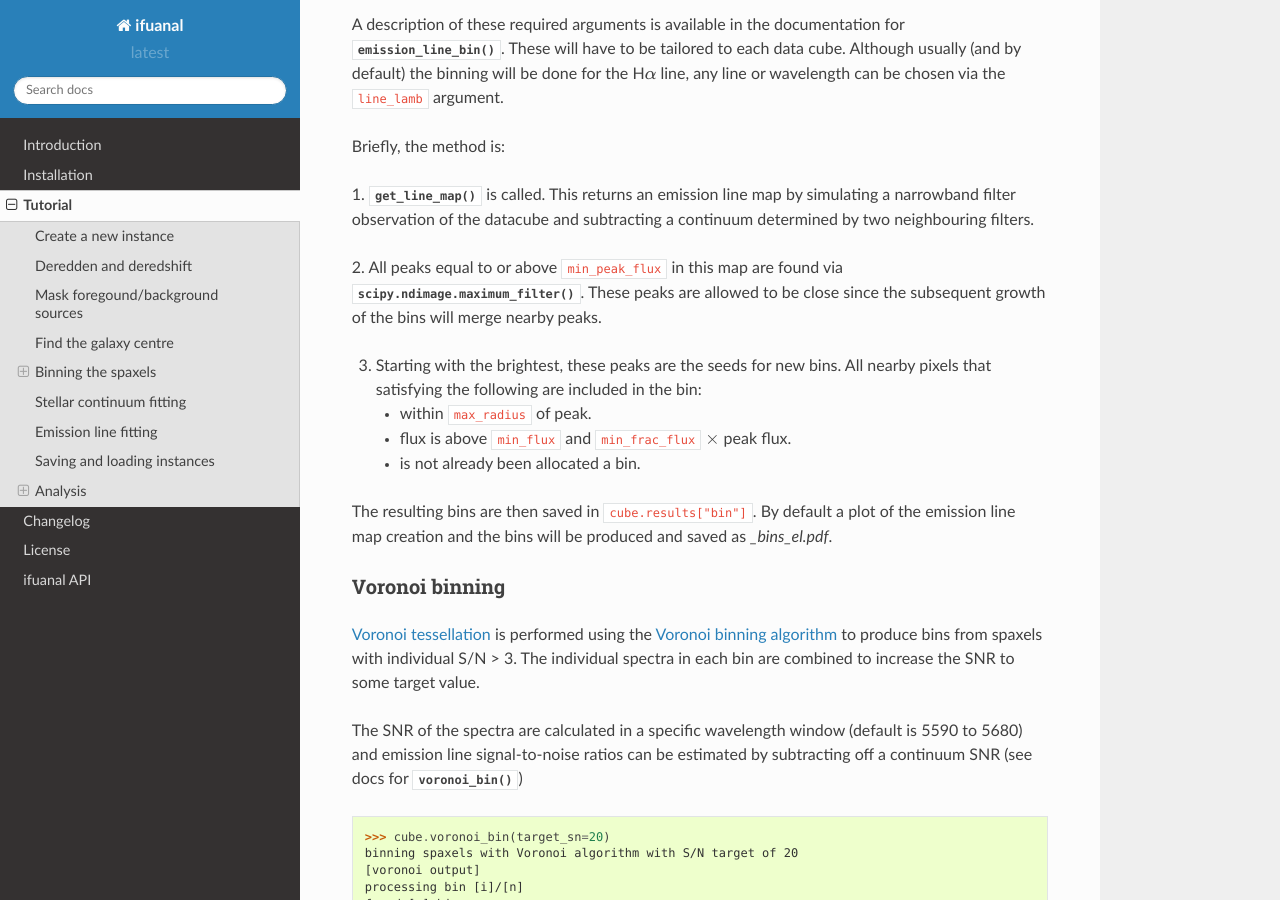
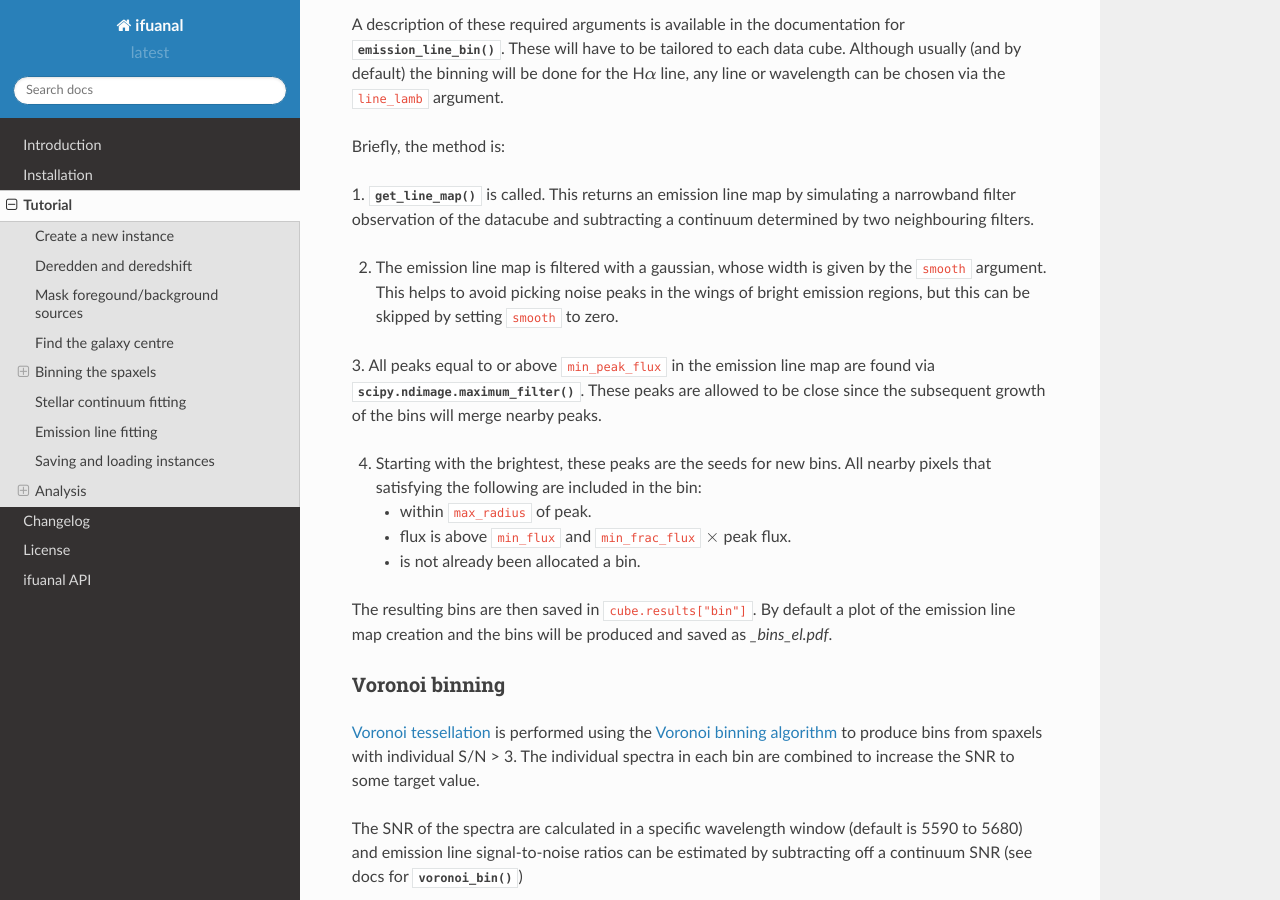
Before and after one commit to Lyalpha/ifuanal, a Sphinx documentation site: the page built from docs/tutorial.rst, in a window 1280 px wide and 900 px high, scrolled down 4656 px. Built offline with Sphinx 7.4.7 and the Read the Docs theme 2.0.0, drawn with Linux system fonts in a browser that asks for light colours.

Commit message:
Update docs

```diff
--- a/docs/tutorial.rst
+++ b/docs/tutorial.rst
@@ -240,11 +240,16 @@ Briefly, the method is:
 by simulating a narrowband filter observation of the datacube and subtracting a
 continuum determined by two neighbouring filters.
 
-2. All peaks equal to or above ``min_peak_flux`` in this map are found via
-:func:`scipy.ndimage.maximum_filter`. These peaks are allowed to be close since
-the subsequent growth of the bins will merge nearby peaks.
+2. The emission line map is filtered with a gaussian, whose width is given by
+   the ``smooth`` argument. This helps to avoid picking noise peaks in the
+   wings of bright emission regions, but this can be skipped by setting
+   ``smooth`` to zero.
 
-3. Starting with the brightest, these peaks are the seeds for new bins. All
+3. All peaks equal to or above ``min_peak_flux`` in the emission line map are
+found via :func:`scipy.ndimage.maximum_filter`. These peaks are allowed to be
+close since the subsequent growth of the bins will merge nearby peaks.
+
+4. Starting with the brightest, these peaks are the seeds for new bins. All
    nearby pixels that satisfying the following are included in the bin:
 
    * within ``max_radius`` of peak.
```
